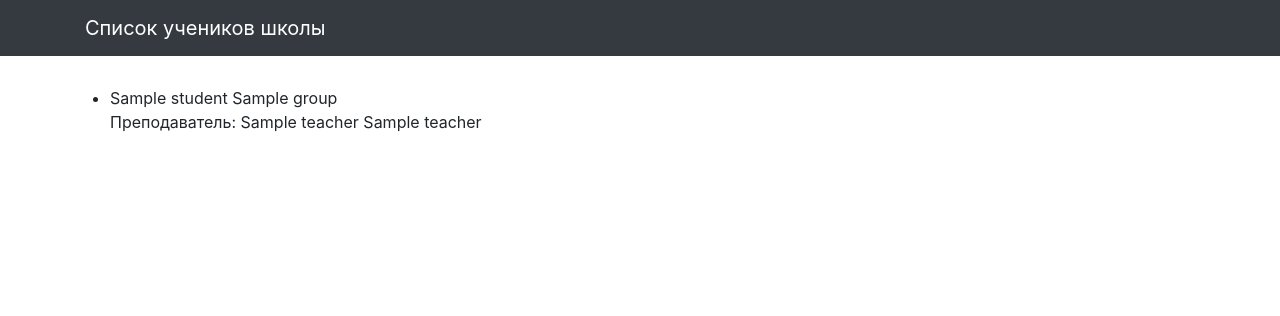
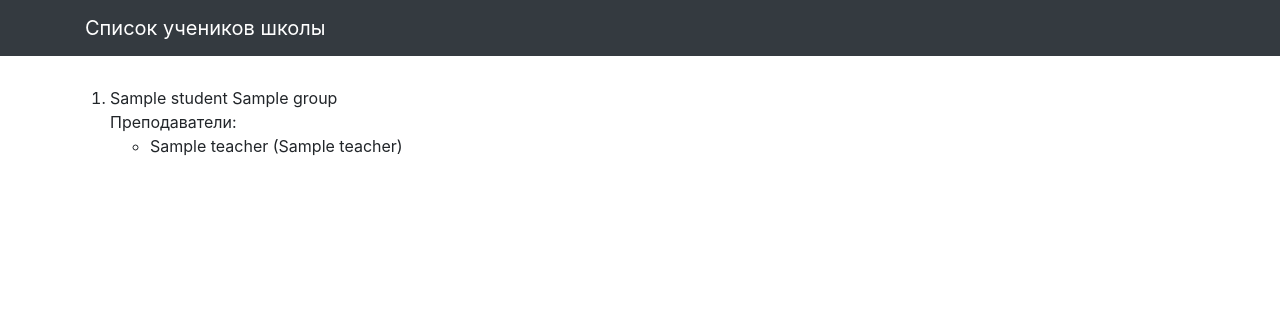
Before and after one commit to ZibyMax/databases_2, a Django app: template orm_migrations/templates/school/student_list.html in a window 1280 px wide. Shown: the top 316 px of the page. Run offline with Django 3.2, Linux system fonts and the light colour scheme; the template is opened without the code that fills it: most values are stand-ins (such as "Sample title", 1, 10 or a date in 2020); some libraries are stand-ins or nearby versions.

Commit message:
третье готово

```diff
--- a/orm_migrations/school/models.py
+++ b/orm_migrations/school/models.py
@@ -15,7 +15,7 @@ class Teacher(models.Model):
 
 class Student(models.Model):
     name = models.CharField(max_length=30, verbose_name='Имя')
-    teacher = models.ForeignKey(Teacher, on_delete=models.CASCADE)
+    teachers = models.ManyToManyField(Teacher, related_name='students')
     group = models.CharField(max_length=10, verbose_name='Класс')
 
     class Meta:
--- a/orm_migrations/school/views.py
+++ b/orm_migrations/school/views.py
@@ -6,3 +6,4 @@ from .models import Student
 class StudentListView(ListView):
     model = Student
     ordering = 'group'
+    queryset = Student.objects.all().prefetch_related('teachers')
--- a/orm_migrations/templates/school/student_list.html
+++ b/orm_migrations/templates/school/student_list.html
@@ -4,10 +4,16 @@
 {% block title %}Список учеников{% endblock %}
 {% block content %}
 <div class="row">
-  <ul>
+  <ol>
   {% for student in object_list %}
-    <li>{{ student.name }} {{ student.group }} <br> Преподаватель: {{ student.teacher.name }} {{ student.teacher.subject }}</li>
+    <li>{{ student.name }} {{ student.group }} <br> Преподаватели: <br>
+      <ul>
+        {% for teacher in student.teachers.all %}
+        <li>{{ teacher.name }} ({{ teacher.subject }})</li>
+      {% endfor %}
+      </ul>
+    </li>
   {% endfor %}
-  </ul>
+  </ol>
 </div>
 {% endblock %}
```
